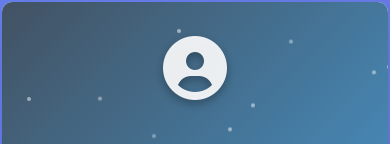
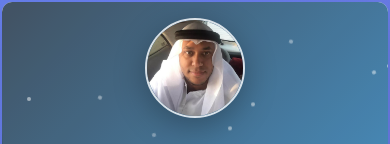
Before and after one commit to Amsamms/Amr-CV, a plain HTML site: page index.html in a window 390 px wide. Shown: the top 144 px of the page. Drawn offline with Linux system fonts and the light colour scheme.

Commit message:
Added photo of AMR

```diff
--- a/index.html
+++ b/index.html
@@ -14,7 +14,7 @@
         <header class="header">
             <div class="profile-section">
                 <div class="profile-image">
-                    <i class="fas fa-user-circle"></i>
+                    <img src="photo1.jpeg" alt="عمرو محمد صبري" class="profile-photo">
                 </div>
                 <div class="profile-info">
                     <h1 class="name">عمرو محمد صبري</h1>
--- a/styles.css
+++ b/styles.css
@@ -69,6 +69,28 @@ body {
     text-shadow: 0 4px 8px rgba(0, 0, 0, 0.3);
     transition: transform 0.3s ease;
     flex-shrink: 0;
+    width: 150px;
+    height: 150px;
+    display: flex;
+    align-items: center;
+    justify-content: center;
+}
+
+.profile-photo {
+    width: 150px;
+    height: 150px;
+    border-radius: 50%;
+    object-fit: cover;
+    border: 4px solid rgba(255, 255, 255, 0.8);
+    box-shadow: 0 8px 32px rgba(0, 0, 0, 0.3);
+    transition: transform 0.3s ease, box-shadow 0.3s ease;
+    animation: fadeInUp 1s ease 0.3s both;
+}
+
+.profile-photo:hover {
+    transform: scale(1.05);
+    box-shadow: 0 12px 40px rgba(0, 0, 0, 0.4);
+    border-color: rgba(255, 255, 255, 1);
 }
 
 .profile-image:hover {
@@ -617,6 +639,14 @@ body {
 
     .profile-image {
         font-size: 5rem;
+        width: 120px;
+        height: 120px;
+    }
+
+    .profile-photo {
+        width: 120px;
+        height: 120px;
+        border-width: 3px;
     }
 
     .name {
@@ -848,6 +878,14 @@ body {
 
     .profile-image {
         font-size: 4rem;
+        width: 100px;
+        height: 100px;
+    }
+
+    .profile-photo {
+        width: 100px;
+        height: 100px;
+        border-width: 2px;
     }
 
     .name {
```
Also changed, not shown: photo1.jpeg (added).
